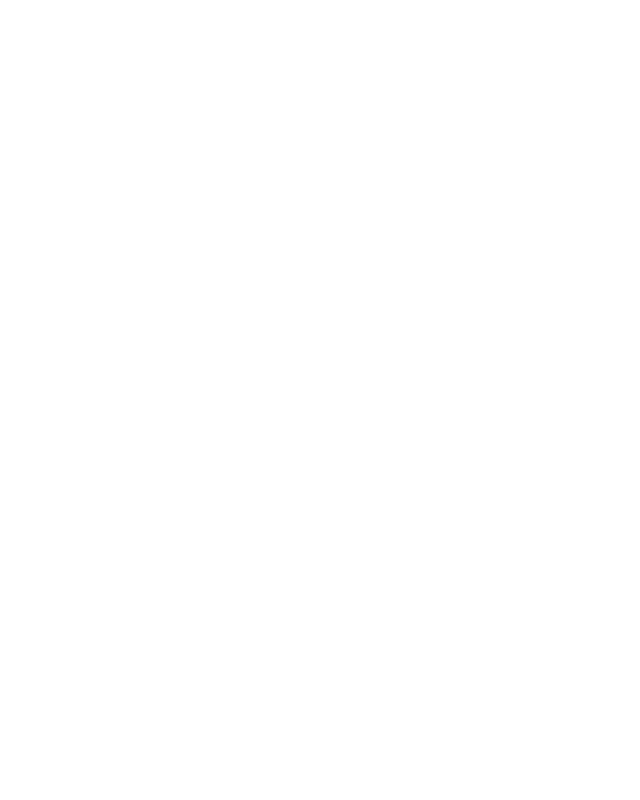
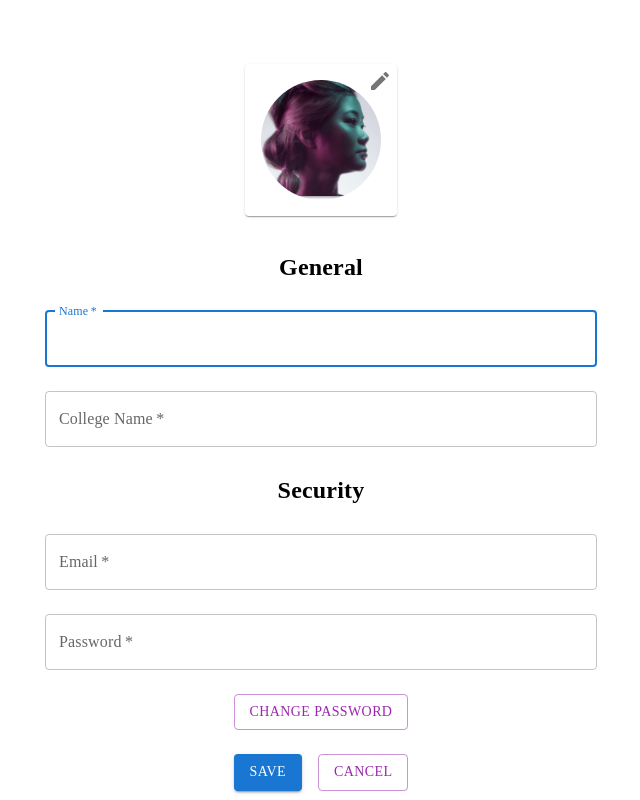
Before and after one commit to taladowiekat/unibooks, a React (Create React App) app in the folder frontend/: page / in a window 1280 px wide. Shown: the whole page, without its empty margins (319-959 px from the left). Built offline with nearby package versions, Linux system fonts and the light colour scheme; a web font is replaced by a local one.

Commit message:
add profile form

```diff
--- a/frontend/src/App.js
+++ b/frontend/src/App.js
@@ -1,8 +1,10 @@
 import React from 'react'
 import './app.css'
+import ProfileForm from './pages/profile/Profile.js'
 function App() {
   return (
     <>
+    <ProfileForm/>
     </>
   )
 }
--- a/frontend/src/pages/profile/Profile.js
+++ b/frontend/src/pages/profile/Profile.js
@@ -0,0 +1,114 @@
+import React, { useState } from 'react';
+import {
+    Container,
+    Typography,
+    TextField,
+    Box,
+    Button,
+    Paper,
+    Avatar,
+    IconButton,
+    Modal
+} from '@mui/material';
+import EditIcon from '@mui/icons-material/Edit';
+import userImage from './profilepic.png';
+
+
+const ProfileForm = () => {
+    const [open, setOpen] = useState(false);
+    const handleOpen = () => setOpen(true);
+    const handleClose = () => setOpen(false);
+
+    return (
+        <Container maxWidth="sm">
+            <Box sx={{ marginTop: 8, display: 'flex', flexDirection: 'column', alignItems: 'center' }}>
+                <Paper sx={{ position: 'relative', width: 'fit-content', p: 2, mb: 4 }}>
+                    <Avatar src={userImage} sx={{ width: 120, height: 120 }} />
+                    <IconButton sx={{ position: 'absolute', top: 0, right: 0 }} size="small">
+                        <EditIcon />
+                    </IconButton>
+                </Paper>
+
+                <Typography variant="h6" gutterBottom sx={{ fontWeight: 'bold', fontSize: '1.5rem' }}>
+                    General
+                </Typography>
+                <TextField
+                    margin="normal"
+                    required
+                    fullWidth
+                    id="name"
+                    label="Name"
+                    name="name"
+                    autoComplete="name"
+                    autoFocus
+                />
+                <TextField
+                    margin="normal"
+                    required
+                    fullWidth
+                    id="college"
+                    label="College Name"
+                    name="college"
+                    autoComplete="college"
+                />
+
+                <Typography variant="h6" gutterBottom sx={{ fontWeight: 'bold', fontSize: '1.5rem', marginTop: '1rem' }}>
+                    Security
+                </Typography>
+                <TextField
+                    margin="normal"
+                    required
+                    fullWidth
+                    name="email"
+                    label="Email"
+                    type="email"
+                    id="email"
+                    autoComplete="email"
+                />
+                <TextField
+                    margin="normal"
+                    required
+                    fullWidth
+                    name="password"
+                    label="Password"
+                    type="password"
+                    id="password"
+                    autoComplete="current-password"
+                />
+
+                <Button
+                    variant="outlined"
+                    color="secondary"
+                    sx={{ mt: 2 }}
+                    onClick={handleOpen}
+                >
+                    Change Password
+                </Button>
+
+
+
+                <Box sx={{ display: 'flex', justifyContent: 'flex-end', mt: 3 }}>
+                    <Button
+                        type="submit"
+                        variant="contained"
+                        color="primary"
+                        sx={{ mr: 1 }}
+                    >
+                        Save
+                    </Button>
+                    <Button
+                        variant="outlined"
+                        color="secondary"
+                        sx={{ ml: 1 }}
+                    >
+                        Cancel
+                    </Button>
+                </Box>
+            </Box>
+
+
+        </Container>
+    );
+};
+
+export default ProfileForm;
```
Also changed, not shown: frontend/src/pages/profile/profilepic.png (added).
